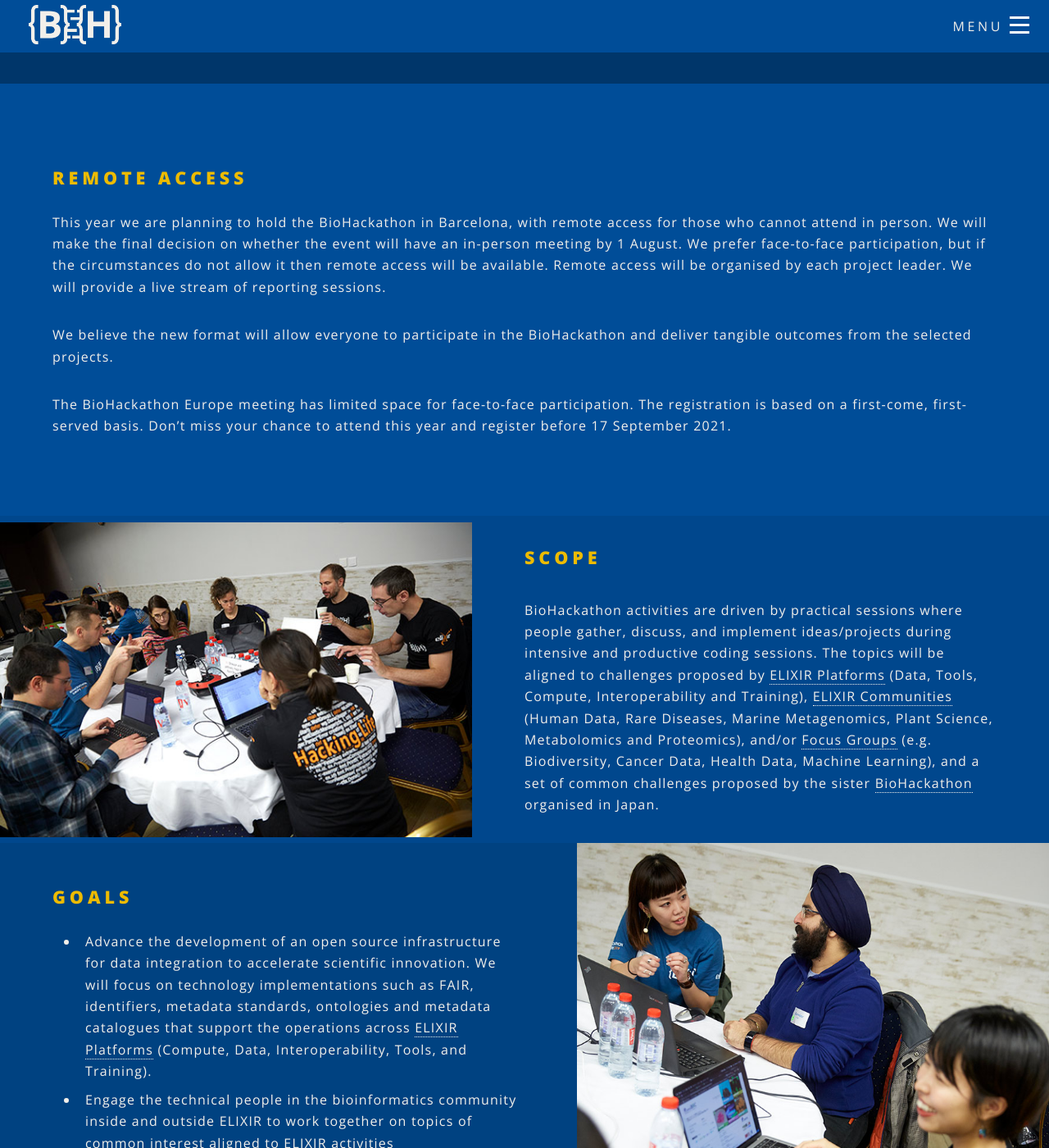
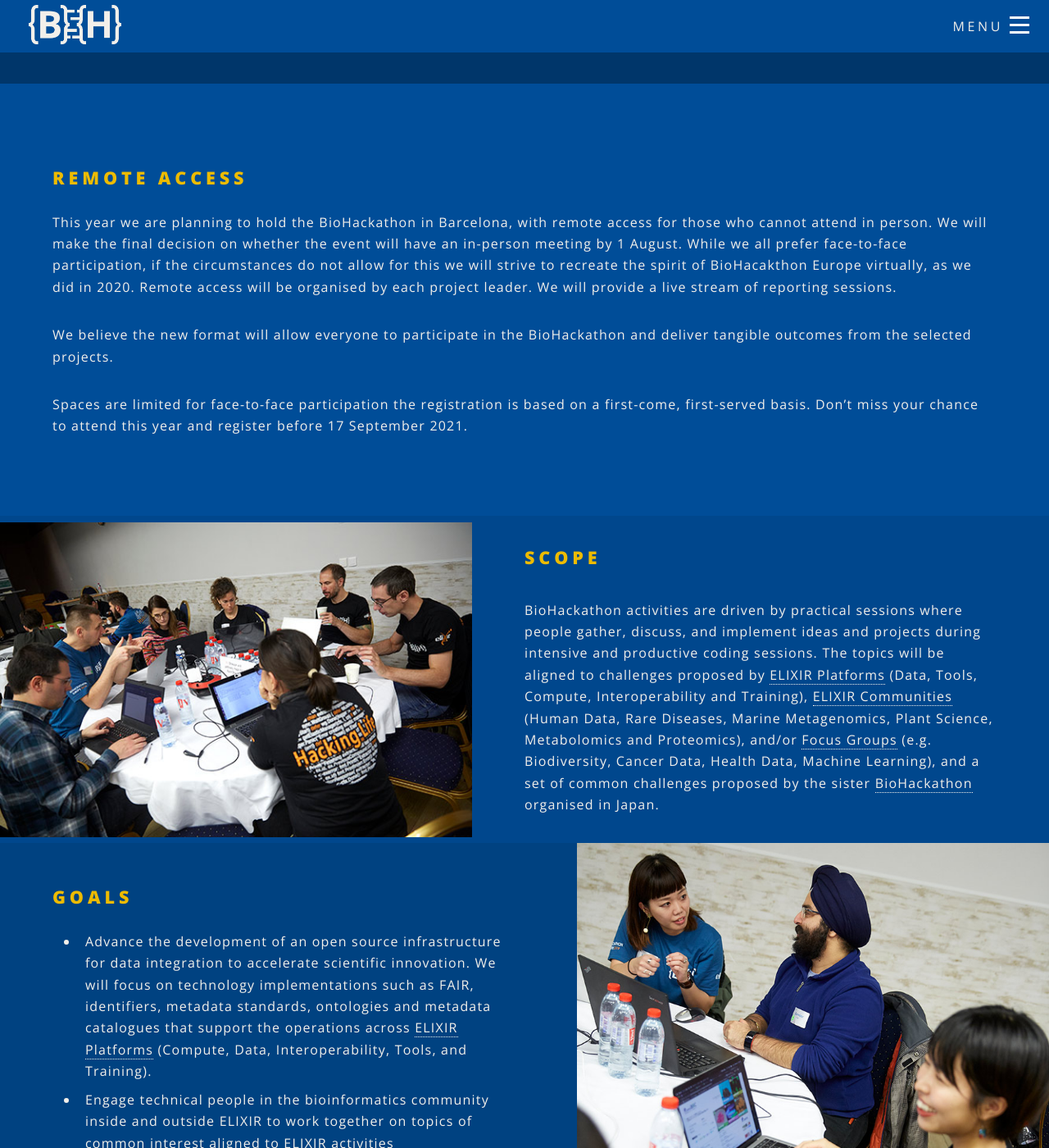
Before and after one commit to elixir-europe/biohackathon-europe-2021, a Jekyll site: the page built from index.html, in a window 1280 px wide and 1400 px high, scrolled down 1704 px. Shown: the whole window at 82% size. Built offline with Jekyll 4.4.1, drawn with Linux system fonts in a browser that asks for light colours; nearby versions of some CDN libraries; some of the changed text lies outside the part shown.

Commit message:
Tweaks to home page wording

```diff
--- a/index.html
+++ b/index.html
@@ -79,11 +79,11 @@ layout: landing
 <section class="wrapper spotlight style4" id="landing-remote-access">
 	<div class="inner">
 			<h2>Remote access</h2>
-			<p>This year we are planning to hold the BioHackathon in Barcelona, with remote access for those who cannot attend in person. We will make the final decision on whether the event will have an in-person meeting by 1 August.  We prefer face-to-face participation, but if the circumstances do not allow it then remote access will be available. Remote access will be organised by each project leader. We will provide a live stream of reporting sessions.</p>
+			<p>This year we are planning to hold the BioHackathon in Barcelona, with remote access for those who cannot attend in person. We will make the final decision on whether the event will have an in-person meeting by 1 August.  While we all prefer face-to-face participation, if the circumstances do not allow for this we will strive to recreate the spirit of BioHacakthon Europe virtually, as we did in 2020. Remote access will be organised by each project leader. We will provide a live stream of reporting sessions.</p>
 
 	    <p>We believe the new format will allow everyone to participate in the BioHackathon and deliver tangible outcomes from the selected projects.</p>
 
-	    <p>The BioHackathon Europe meeting has limited space for face-to-face participation. The registration is based on a first-come, first-served basis. Don’t miss your chance to attend this year and register before 17 September 2021.</p>
+	    <p>Spaces are limited for face-to-face participation the registration is based on a first-come, first-served basis. Don’t miss your chance to attend this year and register before 17 September 2021.</p>
 	</div>
 </section>
 
@@ -106,7 +106,7 @@ layout: landing
 			<h2>Goals</h2>
 			<ul class="x-bottom-padding">
 				<li>Advance the development of an open source infrastructure for data integration to accelerate scientific innovation. We will focus on technology implementations such as FAIR, identifiers, metadata standards, ontologies and metadata catalogues that support the operations across <a href="https://www.elixir-europe.org/platforms" target="_blank">ELIXIR Platforms</a> (Compute, Data, Interoperability, Tools, and Training).</li>
-				<li>Engage the technical people in the bioinformatics community inside and outside ELIXIR to work together on topics of common interest aligned to ELIXIR activities</li>
+				<li>Engage technical people in the bioinformatics community inside and outside ELIXIR to work together on topics of common interest aligned to ELIXIR activities</li>
 				<li>Strengthen the interactions with ELIXIR Platforms and Communities to establish and reinforce collaborations through hands-on programming activities.</li>
 			</ul>
 		</div>
@@ -118,7 +118,7 @@ layout: landing
 		<div class="content">
 			<h2>Expenses and funding</h2>
 			<p>Registration for the BioHackathon is free, however you will have to pay your own travel, food and accommodation expenses. ELIXIR will pay expenses for a limited number of participants for accepted projects. More information will be published as it becomes available. </p>
-			<p>Please be aware that face-to-face participants must stay at the venue to optimise the value of on-site interaction and collaboration.</p>
+			<p>Please be aware that those who register as face-to-face participants must stay at the venue for the duration of the event. This is to optimise the value of on-site interaction and collaboration.</p>
 			<!--<a href="{{ site.baseurl }}/registration.html" class="button special">REGISTRATION</a>-->
 			<p class="font-weight-bold">Registration will open in June 2021.</p>
 		</div>
@@ -139,6 +139,7 @@ layout: landing
 				<li>Gathering information for new features</li>
 				<li>Reaching out to new users</li>
 				<li>improving awareness</li>
+				<li>Receive input from experts in a different field</li>
 			</ul>
 			<h4>Personal and community building</h4>
 			<ul>
@@ -154,7 +155,9 @@ layout: landing
 <section id="landing-processprop" class="wrapper style4 spotlight">
 	<div class="inner">
 		<h2>Hacking projects</h2>
-<p>Selected hacking projects will be published on this site once reviewed by the BioHackathon Organising Committee. We are expecting topics to align well with the current interest of life science communities at large. These may include standardised workflows, containerisation, schemas and identifiers, ontology tooling, metadata validation, and training. We encourage submissions of hacking topics from the public and private sector.</p>
+<p>The call for project proposals for BioHackathon Europe 2021 is now open. Submit your project proposal ahead of the deadline 1 April 2021. </p>
+<p>Selected hacking topics will be published here once reviewed by the BioHhackathon Organising Committee. We are expecting topics to align well with the current interest of life science communities at large. These may include standardised workflows, containerisation, schemas and identifiers, ontology tooling, metadata validation, and training. We encourage submissions of hacking topics from the public and private sector.
+</p>
 <a href="{{ site.baseurl }}/projects.html" class="button special">Call for project proposals</a>
 	</div>
 	</section>
--- a/projects.html
+++ b/projects.html
@@ -27,7 +27,7 @@ section id="hacking-projects">
     <li>A project description, no longer than 200 words </li>
     <li>Which ELIXIR Platforms/Communities the project aligns to </li>
     <li>Who the leads are, including one person who is nominated as primary lead and main point of contact for communications </li>
-    <li>If all project leads cannot attend in person, the person they nominate to help facilitate a hybrid project at the venue </li>
+    <li>If you planning to attend in person, if the project be run virtually. If all project leads cannot attend in person, the person they nominate to help facilitate a hybrid project at the venue </li>
     <li>Expected outcomes </li>
     <li>Number of people/Nodes that will be expected to participate</li>
     <li>Any people (two maximum) from Europe you would like to invite who are critical to the success of the project (name /institute/email)</li>
```
Also changed, not shown: _landings/landing-1.md (+1 -1 lines).
